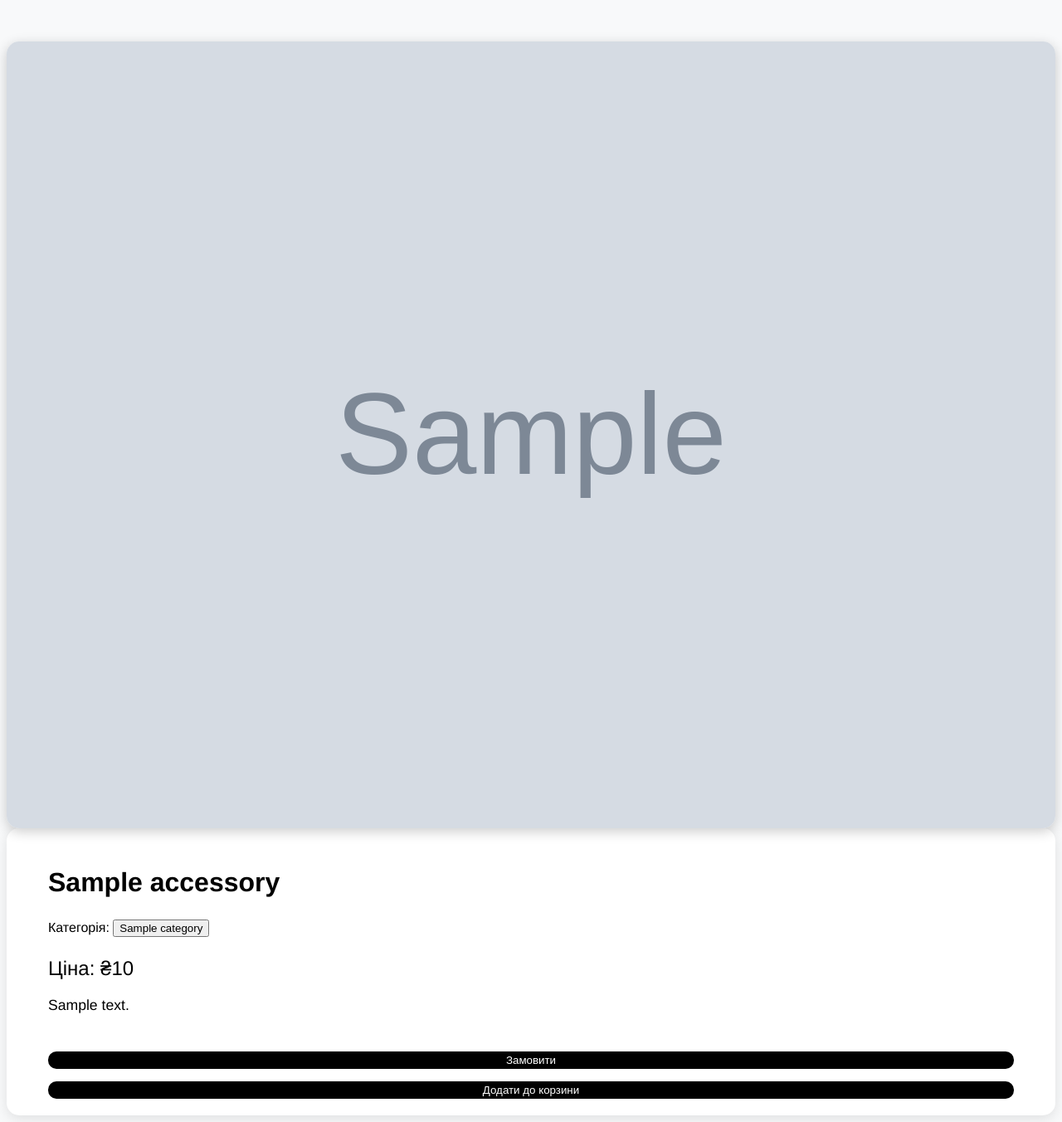
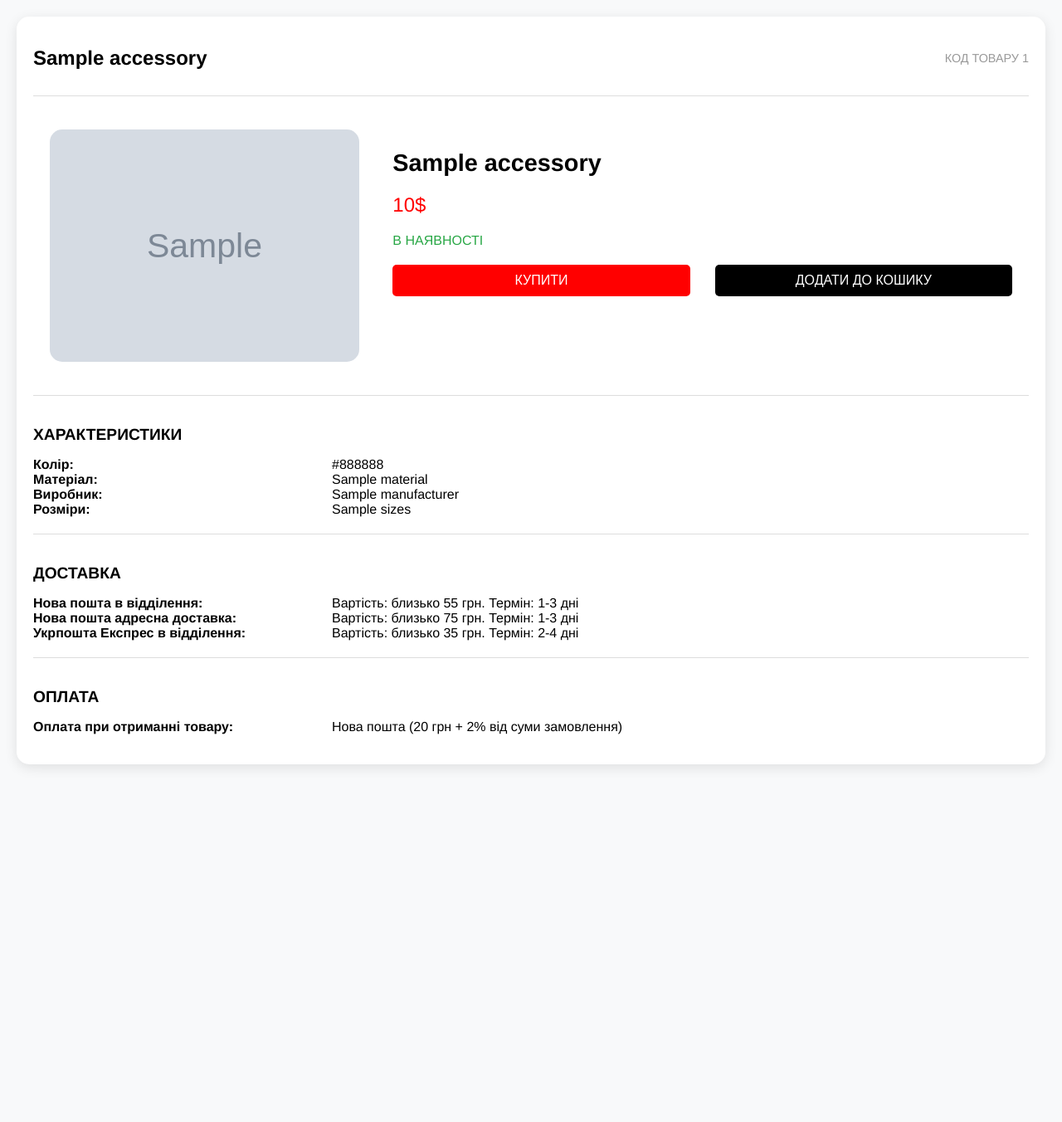
Before and after one commit to ChunMaruDance/cms, a PHP site: template cms/views/products/accessory.php in a window 1280 px wide. Shown: the whole page at 83% size. After the commit the page ends 925 px from the top, so only its background shows below. Run offline with PHP 8.4, Linux system fonts and the light colour scheme; the template is opened without the code that fills it: most values are stand-ins (such as "Sample title", 1, 10 or a date in 2020); grey boxes marked "Sample" are stand-in pictures; data that the repository does not hold is empty; some libraries are stand-ins or nearby versions.

Commit message:
update accessory page ui

```diff
--- a/cms/views/products/accessory.php
+++ b/cms/views/products/accessory.php
@@ -1,81 +1,225 @@
-<style>
+<head>
+    <title>Accessory Details</title>
+    <style>
         body {
             font-family: 'Helvetica Neue', Arial, sans-serif;
             background-color: #f8f9fa;
             color: #000;
+            margin: 0;
+            padding: 20px;
         }
-        .accessory-container {
-            margin-top: 50px;
-        }
-        .accessory-image {
-            width: 100%;
-            border-radius: 15px;
-            box-shadow: 0 4px 15px rgba(0, 0, 0, 0.2);
-        }
-        .accessory-details {
-            margin-top: 30px;
-        }
-        .btn-custom {
-            margin-top: 15px;
-            width: 100%;
-            border-radius: 10px;
-            background-color: #000;
-            color: #fff;
-            border: 2px solid #000;
-            transition: all 0.3s ease;
-        }
-        .btn-custom:hover {
+
+        .container-2 {
+            max-width: 1200px;
+            margin: auto;
+            padding: 20px;
             background-color: #fff;
-            color: #000;
-        }
-        .accessory-title {
-            font-weight: bold;
-            font-size: 2rem;
-        }
-        .accessory-category, .accessory-price, .accessory-description {
-            margin-bottom: 20px;
-        }
-        .accessory-price {
-            font-size: 1.5rem;
-        }
-        .accessory-description {
-            font-size: 1.1rem;
-        }
-        .container-fluid {
-            background-color: #ffffff;
-            padding: 20px 50px;
             border-radius: 15px;
             box-shadow: 0 4px 15px rgba(0, 0, 0, 0.1);
         }
 
+        .product-header {
+            display: flex;
+            justify-content: space-between;
+            align-items: center;
+            border-bottom: 1px solid #ddd;
+            padding-bottom: 15px;
+            margin-bottom: 20px;
+        }
 
+        .product-header h1 {
+            font-size: 1.5rem;
+        }
+
+        .product-header .product-code {
+            font-size: 0.9rem;
+            color: #999;
+        }
+
+        .product-main {
+            display: flex;
+        }
+
+        .product-image {
+            flex: 1;
+            padding: 20px;
+        }
+
+        .product-image img {
+            width: 100%;
+            border-radius: 15px;
+        }
+
+        .product-details {
+            flex: 2;
+            padding: 20px;
+        }
+
+        .product-title {
+            font-size: 1.8rem;
+            margin-bottom: 20px;
+        }
+
+        .product-price {
+            font-size: 1.5rem;
+            color: #f00;
+            margin-bottom: 20px;
+        }
+
+        .product-status {
+            font-size: 1rem;
+            color: #28a745;
+            margin-bottom: 20px;
+        }
+
+        .product-options {
+            margin-bottom: 20px;
+        }
+
+        .product-options label {
+            display: block;
+            margin-bottom: 5px;
+        }
+
+        .product-options select {
+            width: 100%;
+            padding: 10px;
+            border: 1px solid #ddd;
+            border-radius: 5px;
+            margin-bottom: 10px;
+        }
+
+        .product-buttons {
+            display: flex;
+            justify-content: space-between;
+        }
+
+        .product-buttons button {
+            width: 48%;
+            padding: 10px;
+            font-size: 1rem;
+            border: none;
+            border-radius: 5px;
+            cursor: pointer;
+            transition: background-color 0.3s;
+        }
+
+        .product-buttons .buy-btn {
+            background-color: #f00;
+            color: #fff;
+        }
+
+        .product-buttons .buy-btn:hover {
+            background-color: #c00;
+        }
+
+        .product-buttons .cart-btn {
+            background-color: #000;
+            color: #fff;
+        }
+
+        .product-buttons .cart-btn:hover {
+            background-color: #333;
+        }
+
+        .product-specs,
+        .product-delivery,
+        .product-payment,
+        .product-reviews {
+            margin-top: 20px;
+            border-top: 1px solid #ddd;
+            padding-top: 20px;
+        }
+
+        .product-specs h2,
+        .product-delivery h2,
+        .product-payment h2,
+        .product-reviews h2 {
+            font-size: 1.2rem;
+            margin-bottom: 10px;
+        }
+
+        .product-specs dl,
+        .product-delivery dl,
+        .product-payment dl,
+        .product-reviews dl {
+            display: flex;
+            flex-wrap: wrap;
+        }
+
+        .product-specs dl dt,
+        .product-delivery dl dt,
+        .product-payment dl dt,
+        .product-reviews dl dt {
+            flex: 1 1 30%;
+            font-weight: bold;
+        }
+
+        .product-specs dl dd,
+        .product-delivery dl dd,
+        .product-payment dl dd,
+        .product-reviews dl dd {
+            flex: 1 1 70%;
+            margin: 0;
+        }
     </style>
+</head>
 
-<div class="container accessory-container">
-    <div class="row">
-        <div class="col-md-6">
-            <img src="<?php echo $accessory->image; ?>" alt="<?php echo $accessory->title; ?>" class="accessory-image">
+<body>
+    <div class="container-2">
+        <div class="product-header">
+            <h1><?php echo $accessory->title; ?></h1>
+            <span class="product-code">КОД ТОВАРУ <?php echo $accessory->id; ?></span>
         </div>
-        <div class="col-md-6">
-            <div class="container-fluid">
-                <h2 class="accessory-title"><?php echo $accessory->title; ?></h2>
-                <p class="accessory-info">
-                    <span class="text-muted mr-2">Категорія:</span>
-                    <button type="button" class="btn btn-sm btn-outline-secondary render-btn"><?php echo $accessory->category; ?></button>
-                </p>
-                <p class="accessory-price">Ціна: <span class="font-weight-bold">₴<?php echo $accessory->price; ?></span></p>
-                <p class="accessory-description"><?php echo $accessory->description; ?></p>
-                <div class="accessory-details">
-                    <button class="btn btn-custom buy-btn" data-accessory-id="<?php echo $accessory->id; ?>" >Замовити</button>
-                    <button class="btn btn-custom addToCart-btn" data-accessory-id="<?php echo $accessory->id; ?>" >Додати до корзини</button>
+        <div class="product-main">
+            <div class="product-image">
+                <img src="<?php echo $accessory->image; ?>" alt="Disney Wallet">
+            </div>
+            <div class="product-details">
+                <h2 class="product-title"><?php echo $accessory->title; ?></h2>
+                <div class="product-price"><?php echo $accessory->price; ?>$</div>
+                <div class="product-status">В НАЯВНОСТІ</div>
+                <div class="product-buttons">
+                    <button class="buy-btn" data-accessory-id="<?php echo $accessory->id; ?>">КУПИТИ</button>
+                    <button class="cart-btn" data-accessory-id="<?php echo $accessory->id; ?>">ДОДАТИ ДО КОШИКУ</button>
                 </div>
             </div>
         </div>
+        <div class="product-specs">
+            <h2>ХАРАКТЕРИСТИКИ</h2>
+            <dl>
+                <dt>Колір:</dt>
+                <dd><?php echo $accessory->color; ?></dd>
+                <dt>Матеріал:</dt>
+                <dd><?php echo $accessory->material; ?></dd>
+                <dt>Виробник:</dt>
+                <dd><?php echo $accessory->manufacturer; ?></dd>
+                <dt>Розміри:</dt>
+                <dd><?php echo $accessory->sizes; ?></dd>
+            </dl>
+        </div>
+        <div class="product-delivery">
+            <h2>ДОСТАВКА</h2>
+            <dl>
+                <dt>Нова пошта в відділення:</dt>
+                <dd>Вартість: близько 55 грн. Термін: 1-3 дні</dd>
+                <dt>Нова пошта адресна доставка:</dt>
+                <dd>Вартість: близько 75 грн. Термін: 1-3 дні</dd>
+                <dt>Укрпошта Експрес в відділення:</dt>
+                <dd>Вартість: близько 35 грн. Термін: 2-4 дні</dd>
+            </dl>
+        </div>
+        <div class="product-payment">
+            <h2>ОПЛАТА</h2>
+            <dl>
+                <dt>Оплата при отриманні товару:</dt>
+                <dd>Нова пошта (20 грн + 2% від суми замовлення)</dd>
+            </dl>
+        </div>
     </div>
-</div>
 
-<script>
-    document.querySelectorAll('.addToCart-btn').forEach(function(btn) {
+    <script>
+    document.querySelectorAll('.cart-btn').forEach(function(btn) {
         btn.addEventListener('click', function() {
             var accessoryId = this.dataset.accessoryId;
 
@@ -119,3 +263,4 @@
         });
     });
 </script>
+</body>
```
